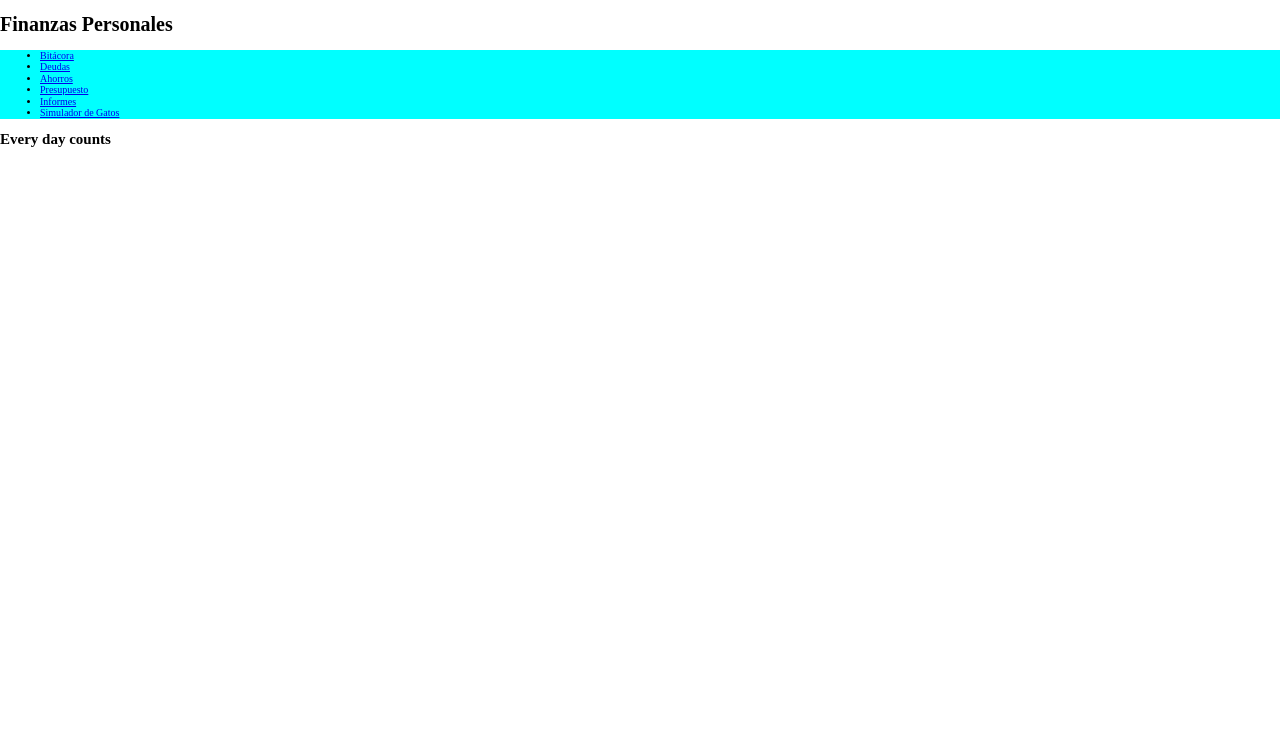
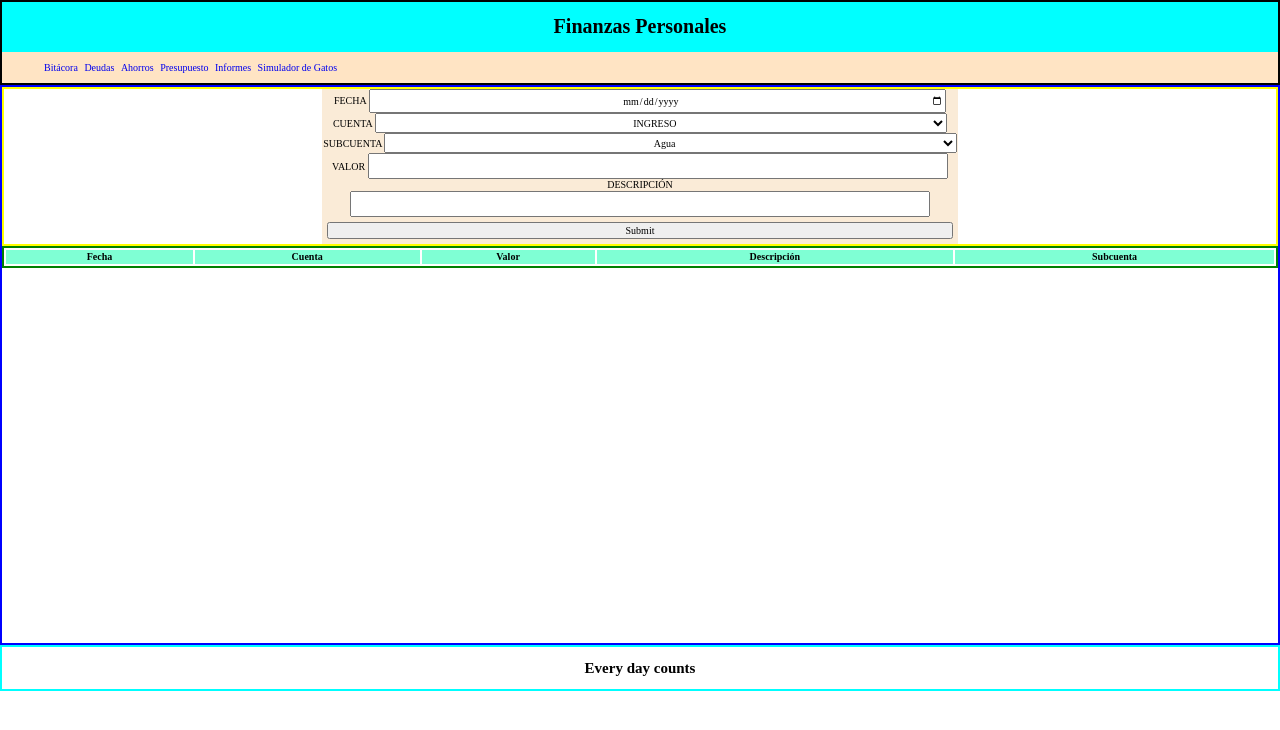
Before and after one commit to jlruedam/myFinances, a Django app: page / in a window 1280 px wide. Shown: the top 730 px of the page. Run offline with Django 4.2, Linux system fonts and the light colour scheme; lists and menus that the app fills with data are empty.

Commit message:
Construyecto interfaz principal-bitácora

```diff
--- a/myFinances/logBook/static/logBook/css/style.css
+++ b/myFinances/logBook/static/logBook/css/style.css
@@ -1,7 +1,100 @@
-.main-container{
-    background-color: aqua;
-}
-
 html{
     font-size: 62.5%;
 }
+
+.header-container{
+
+    width: 100vw;
+    border: 2px black solid;
+    box-sizing: border-box;
+    display: flex;
+    justify-content: center;
+    flex-direction: column;
+}
+
+.header-container__title{
+    width: 100%;
+    background-color: aqua;
+    text-align: center;
+}
+
+.navBar{
+    width: 100%;
+    background-color: bisque;
+}
+
+.navBar__list{
+    list-style-type: none;
+}
+
+.navBar__item{
+    display: inline;
+    padding: 2px;
+}
+
+.navBar__link{
+    text-decoration:none ;
+}
+
+.main-container{
+
+    width: 100vw;
+    height: 70vh;
+    border: 2px blue solid;
+    box-sizing: border-box;
+    display: flex;
+    flex-direction: column;
+}
+.aside-container{
+    width: 100%;
+    border: 2px yellow solid;
+    box-sizing: border-box;
+    display: flex;
+    justify-content: center;
+
+}
+
+.formOne{
+    display: flex;
+    flex-direction: column;
+    background-color: antiquewhite;
+    width: 50%;
+    text-align: center;
+
+}
+
+.formOne__inputValue,
+.formOne__inputDate,
+.formOne__select{
+    width: 90%;
+    height: 20px;
+    text-align: center;
+}
+
+.formOne__submit{
+    margin: 5px;
+}
+
+.article-container{
+    width: 100%;
+    border: 2px green solid;
+    box-sizing: border-box;
+    display: flex;
+    justify-content: center;
+    text-align: center;
+}
+
+.tableOne{
+    width: 100%;
+}
+
+.tableOne__head{
+    background-color: aquamarine;
+}
+
+.footer-container{
+    width: 100vw;
+    border: 2px aqua solid;
+    box-sizing: border-box;
+    text-align: center;
+}
--- a/myFinances/logBook/templates/logBook/index.html
+++ b/myFinances/logBook/templates/logBook/index.html
@@ -11,10 +11,11 @@
     <title>Document</title>
 </head>
 <body>
-   <header>
+   <header class="header-container">
+
+        <div class="header-container__title">
             <h1>Finanzas Personales</h1>
-   </header>
-   <main class="main-container">
+        </div>
         <nav class="navBar">
             <ul class="navBar__list">
                 <li class="navBar__item"><a class="navBar__link" href="#">Bitácora</a></li>
@@ -25,8 +26,70 @@
                 <li class="navBar__item"><a class="navBar__link" href="#">Simulador de Gatos</a></li>
             </ul>
         </nav>
+   </header>
+
+   <main class="main-container">
+        <aside class="aside-container">
+            <form class="formOne" action="">
+                <label class="formOne__label" for="dateEvent">
+                    <span>FECHA</span>
+                    <input class="formOne__inputDate" type="date" name="dateEvent" id="dateEvent">
+                </label>
+
+                <label class="formOne__label" for="selectAcount">
+                    <span>CUENTA</span>
+                    <select class="formOne__select" name="selectAccount" id="selectAccount">
+                        <option value="">INGRESO</option>
+                        <option value="">DEUDAS</option>
+                        <option value="">ALIMENTACIÓN</option>
+                        <option value="">SERVICIOS</option>
+                    </select>
+                </label>
+
+                <label class="formOne__label" for="selectSubAccount">
+                    <span>SUBCUENTA</span>
+                    <select class="formOne__select" name="selectSubAccount" id="selectSubAccount">
+                        <option value="">Agua</option>
+                        <option value="">Luz</option>
+                        <option value="">Gas</option>
+                        <option value="">Mascotas</option>
+                    </select>
+                </label>
+
+                <label class="formOne__label" for="valueEvent">
+                    <span>VALOR</span>
+                    <input class="formOne__inputValue"type="number" name="valueEvent" id="valueEvent">
+                </label>
+
+                <label class="formOne__label" for="valueEvent">
+                    <span>DESCRIPCIÓN</span>
+                    <input class="formOne__inputValue" type="text" name="descriptionEvent" id="descriptionEvent">
+                </label>
+
+                <input class="formOne__submit" type="submit">
+
+            </form>
+        </aside>
+        <article class="article-container">
+
+           <table class="tableOne">
+               <thead class="tableOne__head">
+                    <th class="tableOne__headField">Fecha</th>
+                    <th class="tableOne__headField">Cuenta</th>
+                    <th class="tableOne__headField">Valor</th>
+                    <th class="tableOne__headField">Descripción</th>
+                    <th class="tableOne__headField">Subcuenta</th>
+               </thead>
+               <tbody class="tableOne__body">
+
+               </tbody>
+           </table>
+
+
+
+        </article>
    </main>
-   <footer>
+   <footer class="footer-container">
         <h2>Every day counts</h2>
    </footer>
 </body>
```
Lines whose indentation alone changed are shown as unchanged.
